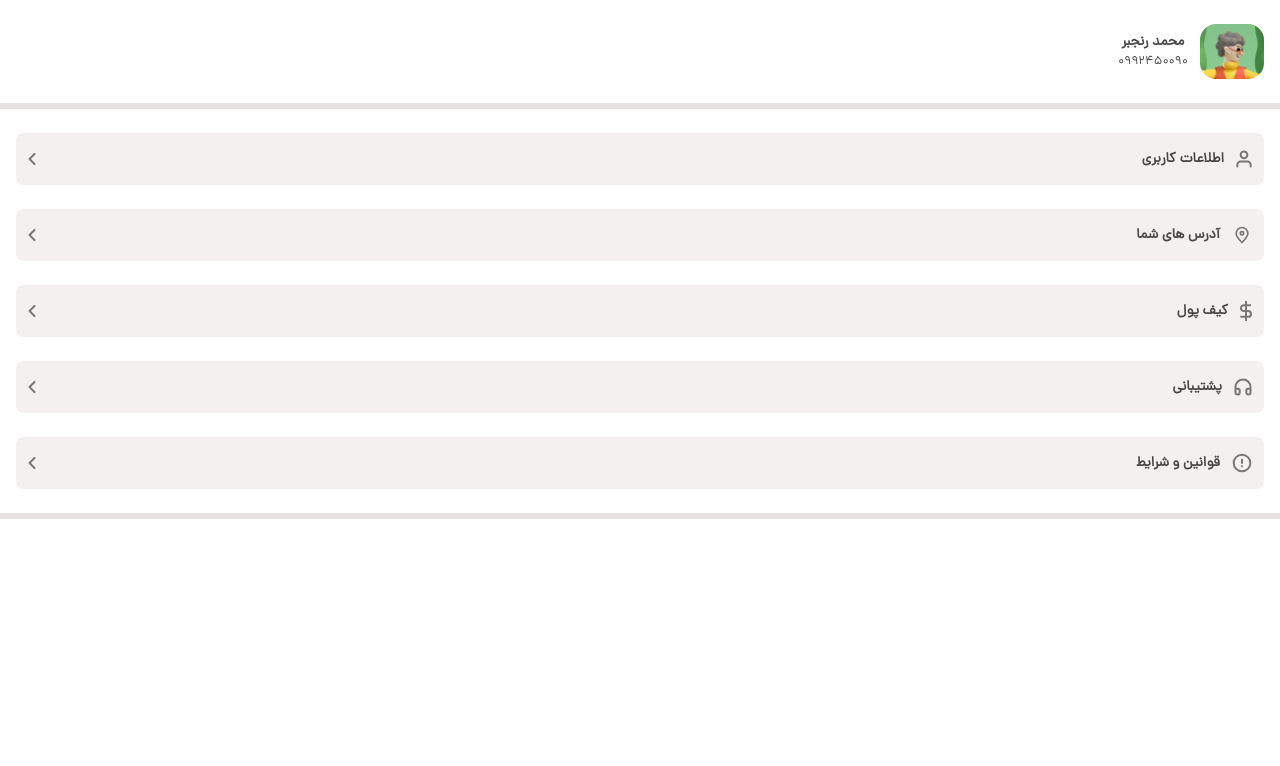
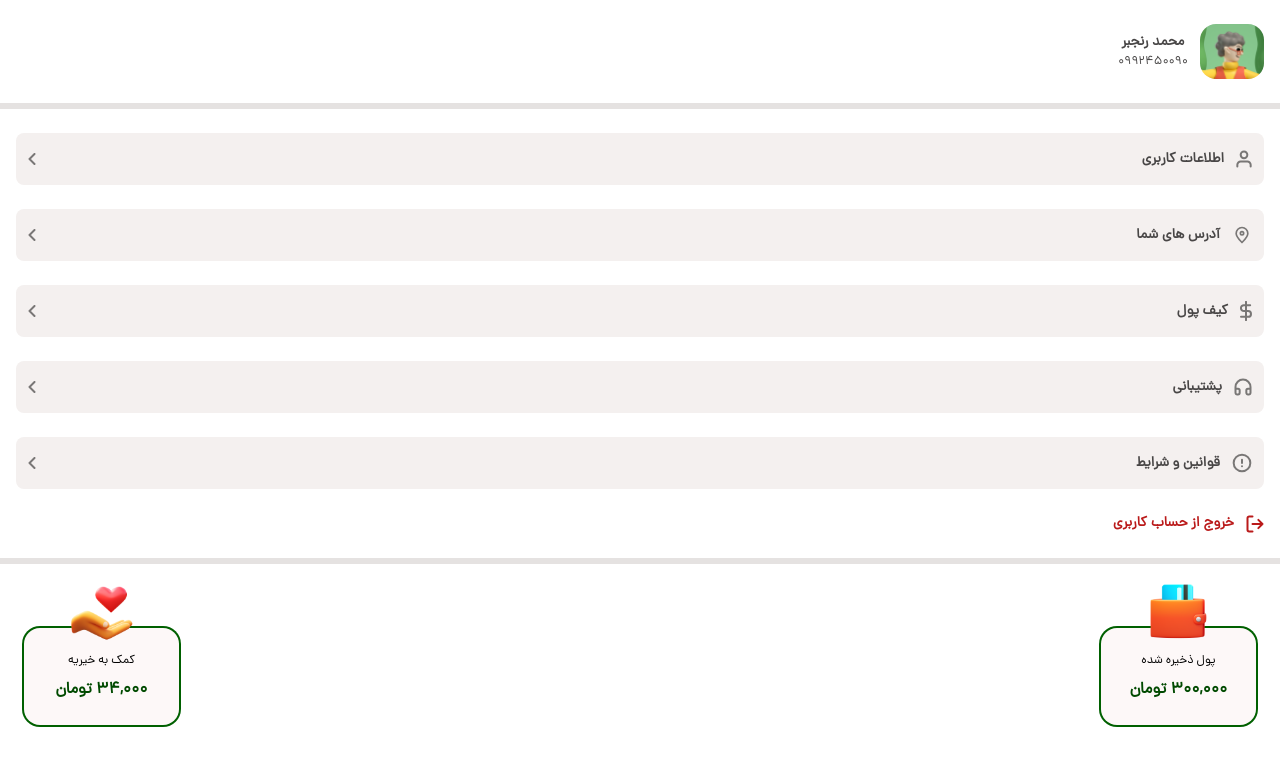
Before and after one commit to misarfehapp/misarfehMain, a Next.js app: page /userProfile in a window 1280 px wide. Shown: the top 766 px of the page. Built offline with nearby package versions, Linux system fonts and the light colour scheme.

Commit message:
added segments

```diff
--- a/components/exit section/ExitSection.tsx
+++ b/components/exit section/ExitSection.tsx
@@ -1,6 +1,7 @@
 "use client";
 import { useState } from "react";
 import ExitIcon from "../icons/ExitIcon";
+import WarningIcon from "./WarningIcon";
 
 const ExitSection = () => {
   // State to control the visibility of the pop-up
@@ -31,26 +32,32 @@ const ExitSection = () => {
         onClick={handleExitClick}
       >
         <ExitIcon />
-        <p className="text-light-error text-sm font-bold">خروج از حساب کاربری</p>
+        <p className="text-light-error text-sm font-bold">
+          خروج از حساب کاربری
+        </p>
       </div>
       {showExitConfirm && (
-        <div className="fixed inset-0 flex items-center justify-center bg-black bg-opacity-50 z-10">
-          <div className="bg-white p-5 rounded-lg shadow-lg text-center m-4">
-            <p className="text-lg font-medium mb-4">
+        <div className="fixed inset-0 flex items-center justify-center bg-neutral-neutral30 bg-opacity-50 z-10">
+          <div className="bg-white py-4 px-6 rounded-rounded-9 m-4 w-[358px] min-[170px] flex flex-col justify-center gap-3 shadow-Blur/Overlay">
+            <div className="flex flex-col justify-center items-center gap-1">
+              <WarningIcon />
+              <p className="text-sm font-bold text-[#525256]">هشدار</p>
+            </div>
+            <p className="text-xs font-medium">
               آیا می‌خواهید از حساب کاربری خود خارج شوید؟
             </p>
-            <div className="flex justify-center gap-4">
+            <div className="flex justify-end gap-2">
+              <button
+                onClick={handleCancelExit}
+                className="bg-white px-5 py-2 rounded-rounded-6 text-sm font-bold text-[#5E5E62]"
+              >
+                خیر
+              </button>
               <button
                 onClick={handleConfirmExit}
-                className="bg-red-500 text-white px-4 py-2 rounded"
+                className="bg-primary-primary99 text-[#006000] text-sm font-bold px-6 py-2 rounded"
               >
-                خروج
-              </button>
-              <button
-                onClick={handleCancelExit}
-                className="bg-gray-300 px-4 py-2 rounded"
-              >
-                انصراف
+                بله
               </button>
             </div>
           </div>
--- /dev/null
+++ b/components/exit section/WarningIcon.tsx
@@ -0,0 +1,18 @@
+import * as React from "react";
+const WarningIcon = (props: React.JSX.IntrinsicAttributes & React.SVGProps<SVGSVGElement>) => (
+  <svg
+    xmlns="http://www.w3.org/2000/svg"
+    width={30}
+    height={34}
+    fill="none"
+    {...props}
+  >
+    <path
+      fill="#006000"
+      fillRule="evenodd"
+      d="M8.072 3.337C11.453 1.335 13.143.333 15 .333c1.857 0 3.547 1 6.928 3.004l1.144.676c3.381 2.004 5.071 3.006 6 4.654.928 1.65.928 3.65.928 7.656v1.354c0 4.005 0 6.008-.928 7.657-.929 1.65-2.619 2.65-6 4.651l-1.144.678c-3.381 2.002-5.071 3.004-6.928 3.004-1.857 0-3.547-1-6.928-3.004l-1.144-.678c-3.381-2-5.071-3.003-6-4.651C0 23.684 0 21.684 0 17.677v-1.354c0-4.006 0-6.008.928-7.656.929-1.65 2.619-2.65 6-4.654l1.144-.676Zm8.595 20.33a1.666 1.666 0 1 1-3.333 0 1.666 1.666 0 0 1 3.333 0ZM15 7.417a1.25 1.25 0 0 1 1.25 1.25v10a1.25 1.25 0 1 1-2.5 0v-10A1.25 1.25 0 0 1 15 7.417Z"
+      clipRule="evenodd"
+    />
+  </svg>
+);
+export default WarningIcon;
--- a/components/segment/Segment.tsx
+++ b/components/segment/Segment.tsx
@@ -1,20 +1,32 @@
-import SegmentCrossIcon from "./SegmentCrossIcon";
 import SegmentInput from "./SegmentInput";
 import SegmentCrossImage from "./SegmentCross.png";
+import WalletImage from "./Wallet.png";
+import CharityImage from "./Charity.png";
 import Image from "next/image";
 interface SegmentProps {
-  sensitivity: boolean;
+  type: "sensitivity" | "savedMoney" | "charity";
+  sensitivity?: boolean;
+  savedMoney?: number;
+  helpedMoney?: number;
 }
-const Segment = ({ sensitivity }: SegmentProps) => {
+const Segment = ({
+  sensitivity,
+  type,
+  savedMoney,
+  helpedMoney,
+}: SegmentProps) => {
   return (
-    <button className="h-[97px] w-[155px] bg-neutral-neutral98 rounded-rounded-9 flex flex-col justify-center items-center relative focus:ring-2 focus:ring-[#006000] focus:outline-none">
-      {sensitivity ? (
+    <button
+      className={`h-[97px] w-[155px] bg-neutral-neutral98 rounded-rounded-9 flex flex-col justify-center items-center relative focus:ring-2 focus:ring-[#006000] focus:outline-none ${(type === "savedMoney" || type === "charity") && "ring-2 outline-none ring-[#006000]"}`}
+      style={{ direction: "rtl" }}
+    >
+      {type === "sensitivity" && sensitivity ? (
         <>
           <SegmentInput className="absolute -top-1/3" />
           <p className="font-bold text-[14px]">حساسیت دارم</p>
           <p className="font-medium text-2xs">به بعضی غذاها حساسیت دارم</p>
         </>
-      ) : (
+      ) : type === "sensitivity" && !sensitivity ? (
         <>
           <Image
             src={SegmentCrossImage}
@@ -26,6 +38,38 @@ const Segment = ({ sensitivity }: SegmentProps) => {
           <p className="font-bold text-[14px]">حساسیت ندارم</p>
           <p className="font-medium text-2xs">به هیج غذایی حساسیت ندارم</p>
         </>
+      ) : type === "savedMoney" ? (
+        <>
+          <Image
+            src={WalletImage}
+            alt="cross"
+            width={65}
+            height={64}
+            className="absolute -top-1/2"
+          />
+          <div className="flex flex-col justify-center gap-2">
+            <p className="font-medium text-xs">پول ذخیره شده</p>
+            <p className="text-base font-bold text-light-primary ">
+              {savedMoney?.toLocaleString()} <span>تومان</span>
+            </p>
+          </div>
+        </>
+      ) : (
+        <>
+          <Image
+            src={CharityImage}
+            alt="cross"
+            width={65}
+            height={64}
+            className="absolute -top-1/2"
+          />
+          <div className="flex flex-col justify-center gap-2">
+            <p className="font-medium text-xs">کمک به خیریه</p>
+            <p className="font-bold text-base text-light-primary">
+              {helpedMoney?.toLocaleString()} <span>تومان</span>
+            </p>
+          </div>
+        </>
       )}
     </button>
   );
--- a/components/user selection/UserSelection.tsx
+++ b/components/user selection/UserSelection.tsx
@@ -5,6 +5,8 @@ import LocationIcon from "../address section/LocationIcon";
 import DollarIcon from "./DollarIcon";
 import HeadphoneIcon from "./HeadphoneIcon";
 import AlertIcon from "./AlertIcon";
+import ExitSection from "../exit section/ExitSection";
+import Segment from "../segment/Segment";
 
 const sections = [
   {
@@ -53,7 +55,12 @@ const UserSelection = () => {
           </div>
         </Link>
       ))}
+      <ExitSection />
       <div className="w-full h-[6px] bg-neutral-neutral90" />
+      <div className="flex flex-row items-center my-16 justify-between mx-6">
+        <Segment type="charity" helpedMoney={34000}/>
+        <Segment type="savedMoney" savedMoney={300000}/>
+      </div>
     </div>
   );
 };
--- a/tailwind.config.ts
+++ b/tailwind.config.ts
@@ -492,8 +492,8 @@ const config: Config = {
         "Drop Shadow/500":
           "0px 4px 4px -4px rgba(12,12,13,0.05), 0px 16px 16px -8px rgba(12,12,13,0.1)",
         "Drop Shadow/600": "0px 16px 32px -8px rgba(12,12,13,0.4)",
-        "Blur/Overlay": "",
-        "Blur/Layer": "",
+        "Blur/Overlay": "0px 2px 6px 2px rgba(0, 0, 0, 0.15)",
+        "Blur/Layer": "0px 1px 2px 0px rgba(0, 0, 0, 0.3)",
         "Blur/Glass": "",
         "Inner Shadow/100": "inset 0px 1px 4px 0px rgba(12,12,13,0.05)",
         "Inner Shadow/200": "inset 0px 1px 4px 0px rgba(12,12,13,0.05)",
```
Also changed, not shown: components/segment/Charity.png (added), components/segment/Wallet.png (added).
